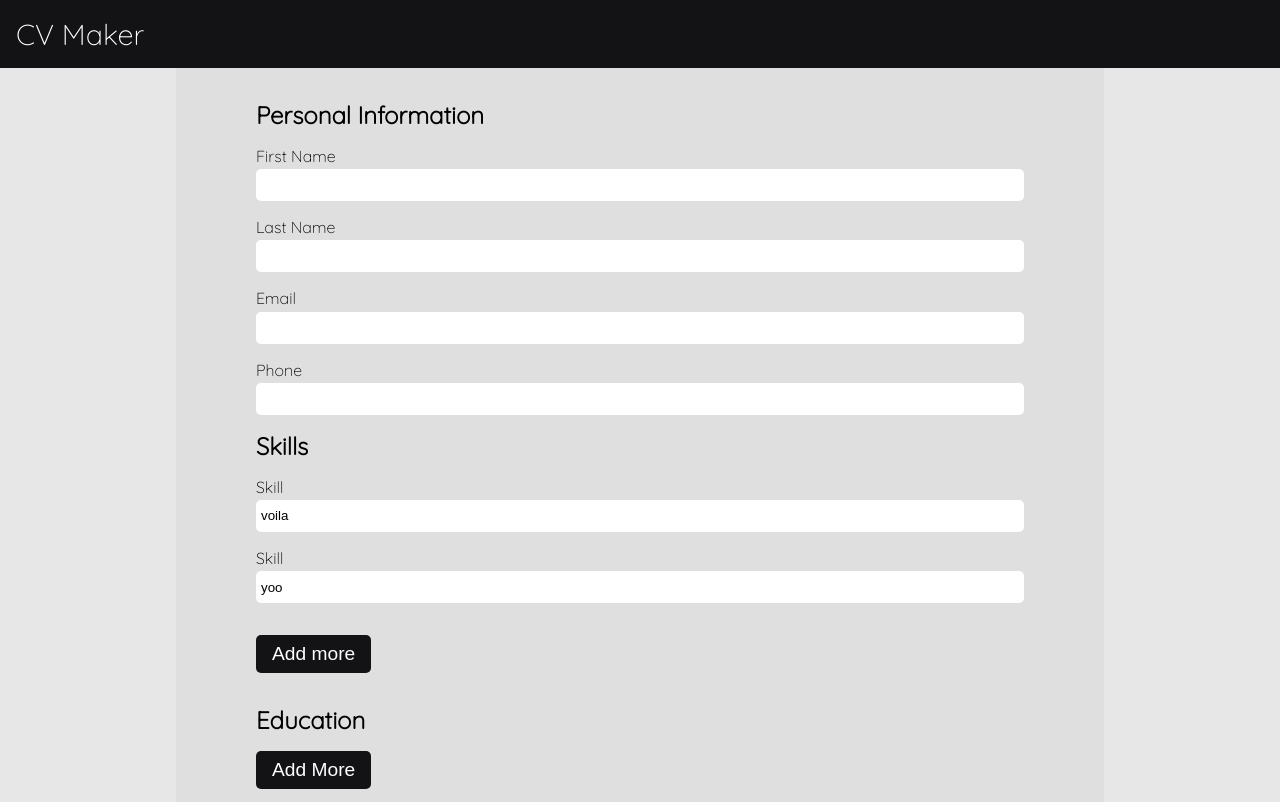
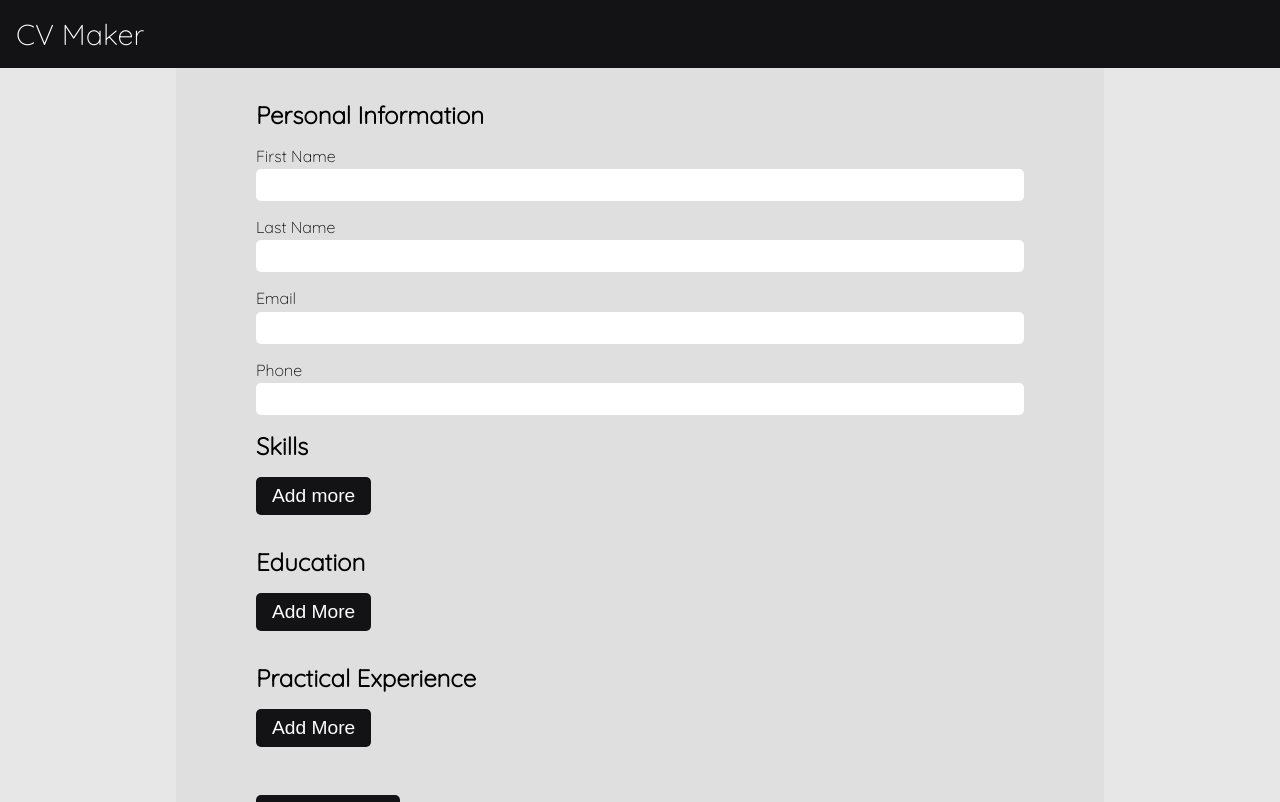
Before and after one commit to gcerv93/cv-project, a React (Create React App) app: page / in a window 1280 px wide. Shown: the top 802 px of the page. Built offline with nearby package versions, Linux system fonts and the light colour scheme.

Commit message:
Add functionality to Skills Add more button
The button now causes and input to display in the Skills section. No
onChange listenerers yet.

```diff
--- a/src/components/Info.js
+++ b/src/components/Info.js
@@ -6,6 +6,8 @@ class Info extends React.Component {
   constructor(props) {
     super(props);
 
+    this.handleAddingSkillInput = this.handleAddingSkillInput.bind(this);
+
     this.state = {
       firstName: { text: "yolo" },
       lastName: { text: "bruh" },
@@ -13,7 +15,7 @@ class Info extends React.Component {
       phone: { text: "fdafd" },
 
       skill: { text: "" },
-      skills: [{ text: "voila" }, { text: "yoo" }],
+      skills: [],
 
       education: { text: "" },
       educations: [],
@@ -25,11 +27,20 @@ class Info extends React.Component {
     };
   }
 
+  handleAddingSkillInput() {
+    this.setState({
+      skills: this.state.skills.concat(this.state.skill),
+      skill: { text: "" },
+    });
+  }
+
   display() {
     if (this.state.preview) {
       return <ResumePage {...this.state} />;
     }
-    return <InfoForm {...this.state} />;
+    return (
+      <InfoForm {...this.state} onBtnClick={this.handleAddingSkillInput} />
+    );
   }
 
   render() {
--- a/src/components/InfoForm.js
+++ b/src/components/InfoForm.js
@@ -30,7 +30,10 @@ class InfoForm extends React.Component {
             </li>
           </ul>
 
-          <Skills skills={this.props.skills} />
+          <Skills
+            skills={this.props.skills}
+            onBtnClick={this.props.onBtnClick}
+          />
           <Education />
           <Experience />
           <button id="submitBtn" type="submit">
--- a/src/components/Skills.js
+++ b/src/components/Skills.js
@@ -1,6 +1,16 @@
 import React from "react";
 
 class Skills extends React.Component {
+  constructor(props) {
+    super(props);
+
+    this.handleAddingNewSkill = this.handleAddingNewSkill.bind(this);
+  }
+
+  handleAddingNewSkill() {
+    this.props.onBtnClick();
+  }
+
   render() {
     return (
       <div className="skills">
@@ -13,7 +23,9 @@ class Skills extends React.Component {
             </div>
           );
         })}
-        <button type="button">Add more</button>
+        <button type="button" onClick={this.handleAddingNewSkill}>
+          Add more
+        </button>
       </div>
     );
   }
```
